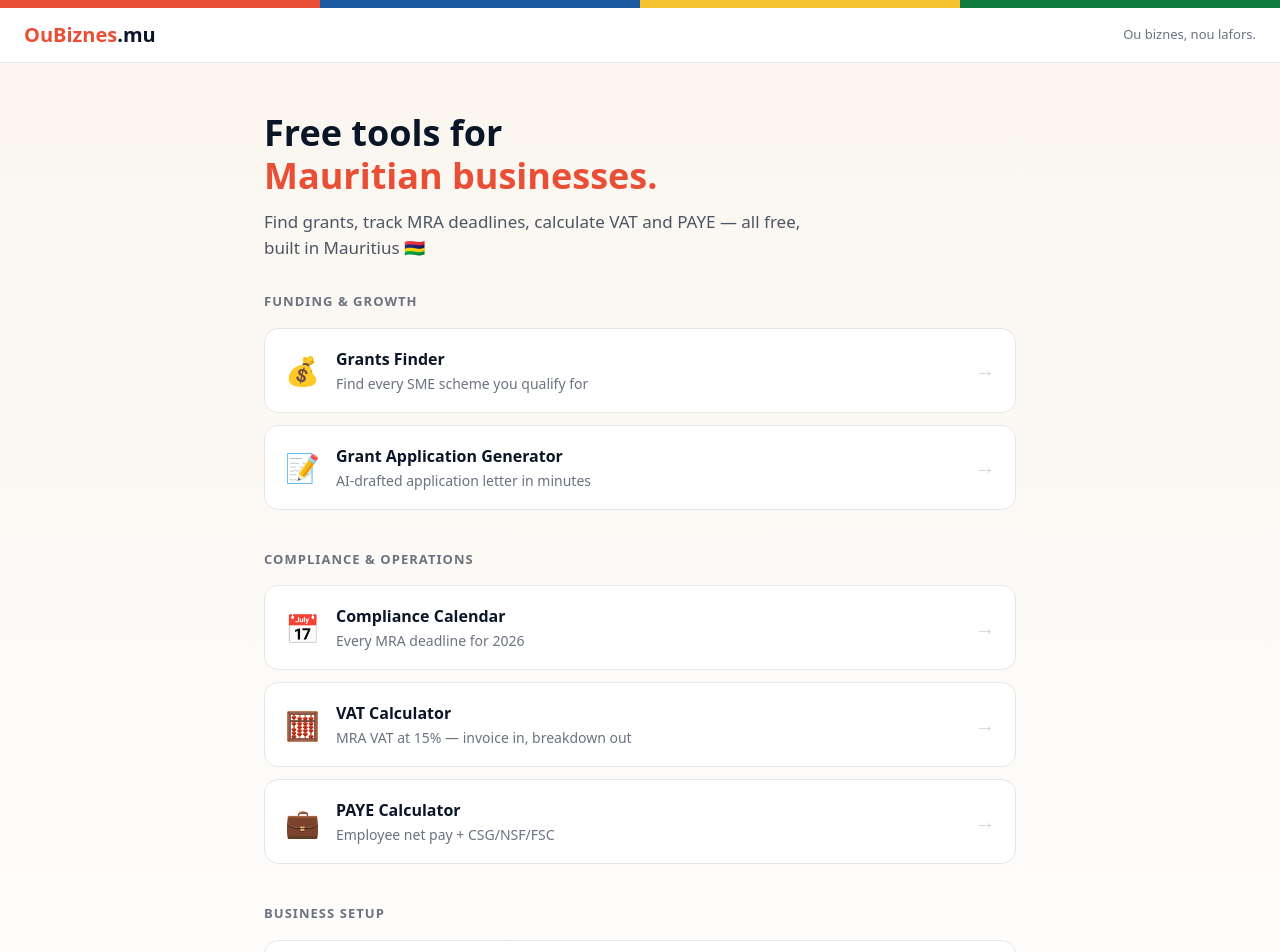
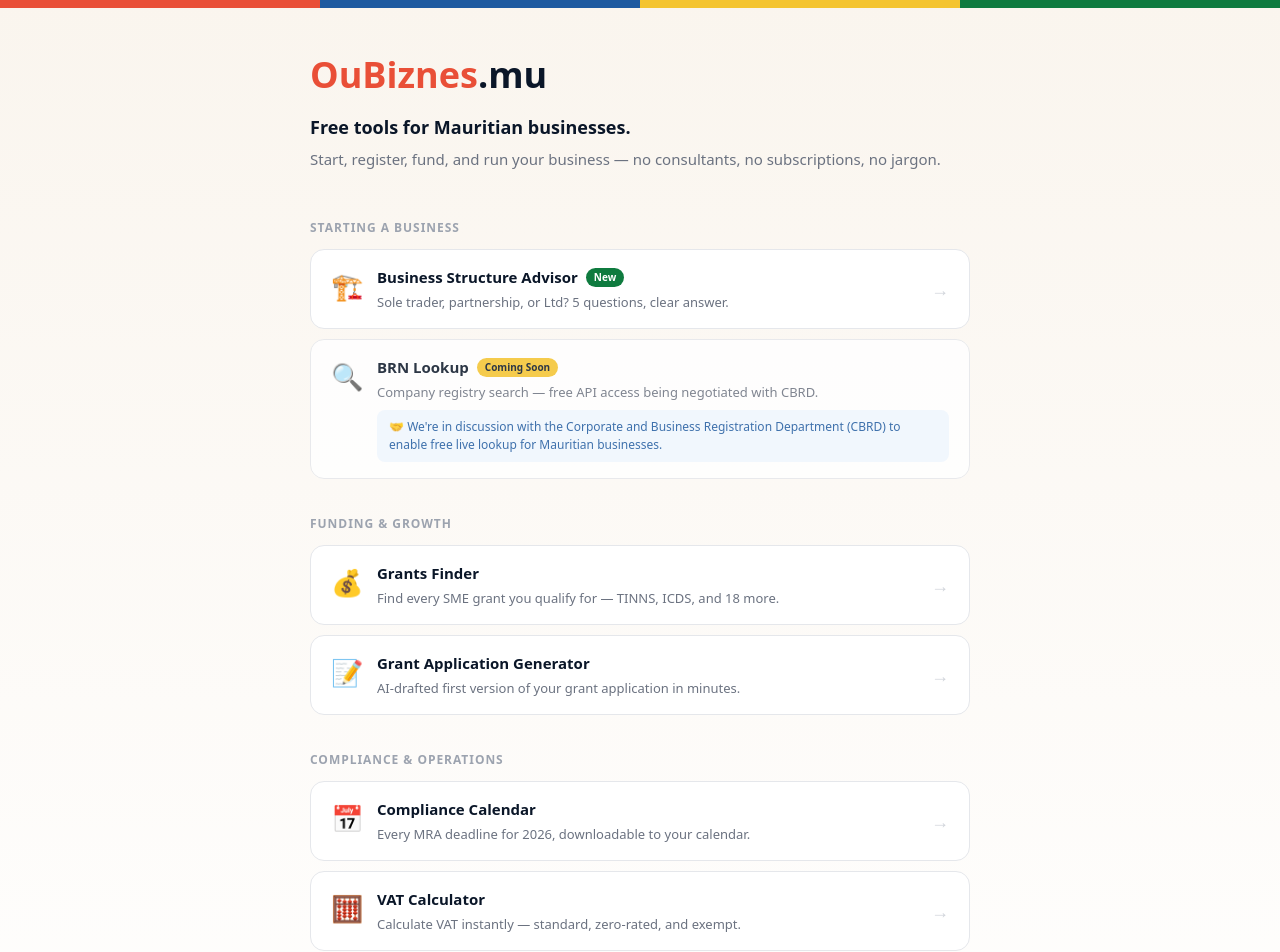
Before and after one commit to pravish1922-ctrl/oubiznes, a Next.js app: page / in a window 1280 px wide. Shown: the top 952 px of the page. Built offline with nearby package versions, Linux system fonts and the light colour scheme.

Commit message:
Update page.tsx

```diff
--- a/app/page.tsx
+++ b/app/page.tsx
@@ -1,112 +1,193 @@
 "use client";
-import Link from 'next/link'
+import Link from "next/link";
+import { useState } from "react";
 
-const NAVY = '#0A1628'
-const CORAL = '#E94F37'
-const GOLD = '#F4C430'
-const GREEN = '#0F7B3F'
-const BLUE = '#1E5AA0'
+const NAVY = "#0A1628";
+const CORAL = "#E94F37";
+const GOLD = "#F4C430";
+const GREEN = "#0F7B3F";
+const BLUE = "#1E5AA0";
 
 const tools = [
   {
-    group: 'Funding & Growth',
+    group: "Starting a Business",
     items: [
-      { href: '/grants', label: 'Grants Finder', desc: 'Find every SME scheme you qualify for', emoji: '💰' },
-      { href: '/apply', label: 'Grant Application Generator', desc: 'AI-drafted application letter in minutes', emoji: '📝' },
+      {
+        href: "/structure",
+        emoji: "🏗️",
+        title: "Business Structure Advisor",
+        desc: "Sole trader, partnership, or Ltd? 5 questions, clear answer.",
+        tag: "New",
+        tagColor: GREEN,
+        live: true,
+      },
+      {
+        href: "/lookup",
+        emoji: "🔍",
+        title: "BRN Lookup",
+        desc: "Company registry search — free API access being negotiated with CBRD.",
+        tag: "Coming Soon",
+        tagColor: GOLD,
+        tagTextColor: NAVY,
+        live: false,
+        notice: "We're in discussion with the Corporate and Business Registration Department (CBRD) to enable free live lookup for Mauritian businesses.",
+      },
     ],
   },
   {
-    group: 'Compliance & Operations',
+    group: "Funding & Growth",
     items: [
-      { href: '/calendar', label: 'Compliance Calendar', desc: 'Every MRA deadline for 2026', emoji: '📅' },
-      { href: '/vat', label: 'VAT Calculator', desc: 'MRA VAT at 15% — invoice in, breakdown out', emoji: '🧮' },
-      { href: '/paye', label: 'PAYE Calculator', desc: 'Employee net pay + CSG/NSF/FSC', emoji: '💼' },
+      {
+        href: "/grants",
+        emoji: "💰",
+        title: "Grants Finder",
+        desc: "Find every SME grant you qualify for — TINNS, ICDS, and 18 more.",
+        live: true,
+      },
+      {
+        href: "/apply",
+        emoji: "📝",
+        title: "Grant Application Generator",
+        desc: "AI-drafted first version of your grant application in minutes.",
+        live: true,
+      },
     ],
   },
   {
-    group: 'Business Setup',
+    group: "Compliance & Operations",
     items: [
-      { href: '/lookup', label: 'BRN Lookup', desc: 'Search any Mauritian registered company', emoji: '🔍' },
+      {
+        href: "/calendar",
+        emoji: "📅",
+        title: "Compliance Calendar",
+        desc: "Every MRA deadline for 2026, downloadable to your calendar.",
+        live: true,
+      },
+      {
+        href: "/vat",
+        emoji: "🧮",
+        title: "VAT Calculator",
+        desc: "Calculate VAT instantly — standard, zero-rated, and exempt.",
+        live: true,
+      },
+      {
+        href: "/paye",
+        emoji: "👥",
+        title: "PAYE Calculator",
+        desc: "Net pay, employer contributions, CSG and NSF in one click.",
+        live: true,
+      },
     ],
   },
-]
+];
 
 export default function Home() {
+  const [hoveredHref, setHoveredHref] = useState(null);
+
   return (
-    <div style={{ background: 'linear-gradient(to bottom, #FAF5EE, #fff)', colorScheme: 'light', minHeight: '100vh' }}>
+    <div style={{ background: "linear-gradient(to bottom, #FAF5EE, #fff)", colorScheme: "light", minHeight: "100vh" }}>
       {/* Flag bar */}
-      <div style={{ height: 8, display: 'flex' }}>
+      <div style={{ height: 8, display: "flex" }}>
         <div style={{ flex: 1, background: CORAL }} />
         <div style={{ flex: 1, background: BLUE }} />
         <div style={{ flex: 1, background: GOLD }} />
         <div style={{ flex: 1, background: GREEN }} />
       </div>
 
-      {/* Header */}
-      <header style={{ background: '#fff', borderBottom: '1px solid #e5e7eb', padding: '12px 24px', display: 'flex', alignItems: 'center', justifyContent: 'space-between' }}>
-        <div>
-          <span style={{ fontWeight: 800, fontSize: 20, color: CORAL }}>OuBiznes</span>
-          <span style={{ fontWeight: 800, fontSize: 20, color: NAVY }}>.mu</span>
+      <div style={{ maxWidth: 700, margin: "0 auto", padding: "40px 20px" }}>
+        {/* Hero */}
+        <div style={{ marginBottom: 48 }}>
+          <div style={{ marginBottom: 12 }}>
+            <span style={{ fontWeight: 900, fontSize: 36, color: CORAL }}>OuBiznes</span>
+            <span style={{ fontWeight: 900, fontSize: 36, color: NAVY }}>.mu</span>
           </div>
-        <span style={{ fontSize: 13, color: '#6b7280' }}>Ou biznes, nou lafors.</span>
-      </header>
-
-      {/* Hero */}
-      <div style={{ maxWidth: 800, margin: '0 auto', padding: '48px 24px 32px' }}>
-        <h1 style={{ fontSize: 36, fontWeight: 800, color: NAVY, marginBottom: 12, lineHeight: 1.2 }}>
-          <span style={{ display: 'block' }}>Free tools for</span>
-          <span style={{ display: 'block', color: CORAL }}>Mauritian businesses.</span>
-        </h1>
-        <p style={{ fontSize: 17, color: '#4b5563', maxWidth: 560 }}>
-          Find grants, track MRA deadlines, calculate VAT and PAYE — all free, built in Mauritius 🇲🇺
+          <p style={{ fontSize: 18, color: NAVY, fontWeight: 700, marginBottom: 6 }}>
+            Free tools for Mauritian businesses.
+          </p>
+          <p style={{ fontSize: 15, color: "#6b7280", lineHeight: 1.6 }}>
+            Start, register, fund, and run your business — no consultants, no subscriptions, no jargon.
           </p>
         </div>
 
         {/* Tool groups */}
-      <div style={{ maxWidth: 800, margin: '0 auto', padding: '0 24px 64px' }}>
         {tools.map(group => (
-          <div key={group.group} style={{ marginBottom: 40 }}>
-            <h2 style={{ fontSize: 13, fontWeight: 700, color: '#6b7280', letterSpacing: '0.08em', textTransform: 'uppercase', marginBottom: 16 }}>
+          <div key={group.group} style={{ marginBottom: 36 }}>
+            <h2 style={{ fontSize: 12, fontWeight: 700, color: "#9ca3af", letterSpacing: "0.08em", textTransform: "uppercase", marginBottom: 12 }}>
               {group.group}
             </h2>
-            <div style={{ display: 'flex', flexDirection: 'column', gap: 12 }}>
-              {group.items.map(tool => (
-                <Link key={tool.href} href={tool.href} style={{ textDecoration: 'none' }}>
-                  <div style={{
-                    background: '#fff',
-                    border: '1.5px solid #e5e7eb',
+            <div style={{ display: "flex", flexDirection: "column", gap: 10 }}>
+              {group.items.map(tool => {
+                const isHovered = hoveredHref === tool.href;
+                const card = (
+                  <div
+                    style={{
+                      background: "#fff",
+                      border: `1.5px solid ${isHovered && tool.live ? CORAL : "#e5e7eb"}`,
                       borderRadius: 14,
-                    padding: '18px 20px',
-                    display: 'flex',
-                    alignItems: 'center',
-                    gap: 16,
-                    transition: 'border-color 0.15s',
-                    cursor: 'pointer',
+                      padding: "16px 20px",
+                      display: "flex",
+                      alignItems: "flex-start",
+                      gap: 14,
+                      cursor: tool.live ? "pointer" : "default",
+                      transition: "border-color 0.15s ease",
+                      opacity: tool.live ? 1 : 0.85,
                     }}
-                    onMouseOver={e => (e.currentTarget.style.borderColor = CORAL)}
-                    onMouseOut={e => (e.currentTarget.style.borderColor = '#e5e7eb')}
+                    onMouseEnter={() => setHoveredHref(tool.href)}
+                    onMouseLeave={() => setHoveredHref(null)}
                   >
-                    <span style={{ fontSize: 28 }}>{tool.emoji}</span>
-                    <div>
-                      <div style={{ fontWeight: 700, color: NAVY, fontSize: 16 }}>{tool.label}</div>
-                      <div style={{ color: '#6b7280', fontSize: 14, marginTop: 2 }}>{tool.desc}</div>
+                    <span style={{ fontSize: 26, flexShrink: 0, marginTop: 1 }}>{tool.emoji}</span>
+                    <div style={{ flex: 1 }}>
+                      <div style={{ display: "flex", alignItems: "center", gap: 8, marginBottom: 4, flexWrap: "wrap" }}>
+                        <span style={{ fontWeight: 700, fontSize: 15, color: NAVY }}>{tool.title}</span>
+                        {tool.tag && (
+                          <span style={{
+                            background: tool.tagColor,
+                            color: tool.tagTextColor || "#fff",
+                            fontSize: 10, fontWeight: 700,
+                            padding: "2px 8px", borderRadius: 99,
+                          }}>
+                            {tool.tag}
+                          </span>
+                        )}
                       </div>
-                    <span style={{ marginLeft: 'auto', color: '#d1d5db', fontSize: 20 }}>→</span>
+                      <p style={{ fontSize: 13, color: "#6b7280", margin: 0, lineHeight: 1.5 }}>{tool.desc}</p>
+                      {tool.notice && (
+                        <div style={{ marginTop: 8, background: "#F0F7FF", borderRadius: 8, padding: "8px 12px" }}>
+                          <p style={{ fontSize: 12, color: "#1E5AA0", margin: 0, lineHeight: 1.5 }}>
+                            🤝 {tool.notice}
+                          </p>
                         </div>
+                      )}
+                    </div>
+                    {tool.live && (
+                      <span style={{ color: "#d1d5db", fontSize: 18, flexShrink: 0, alignSelf: "center" }}>→</span>
+                    )}
+                  </div>
+                );
+
+                return tool.live ? (
+                  <Link key={tool.href} href={tool.href} style={{ textDecoration: "none" }}>
+                    {card}
                   </Link>
-              ))}
+                ) : (
+                  <div key={tool.href}>{card}</div>
+                );
+              })}
             </div>
           </div>
         ))}
+
+        {/* Footer tagline */}
+        <div style={{ textAlign: "center", paddingTop: 24, borderTop: "1px solid #e5e7eb" }}>
+          <p style={{ fontSize: 14, color: "#9ca3af", fontStyle: "italic" }}>
+            Ou biznes, nou lafors. 🇲🇺
+          </p>
+          <p style={{ fontSize: 12, color: "#d1d5db", marginTop: 4 }}>
+            © 2026 OuBiznes.mu ·{" "}
+            <a href="mailto:contact@oubiznes.mu" style={{ color: CORAL, textDecoration: "underline" }}>contact@oubiznes.mu</a>
+          </p>
         </div>
-
-      {/* Footer */}
-      <footer style={{ background: '#fff', borderTop: '1px solid #e5e7eb', padding: '20px 24px', textAlign: 'center' }}>
-        <p style={{ fontSize: 13, color: '#9ca3af' }}>
-          © 2026 OuBiznes.mu · Built in Mauritius 🇲🇺 ·{' '}
-          <a href="mailto:contact@oubiznes.mu" style={{ color: CORAL }}>Contact us</a>
-        </p>
-      </footer>
       </div>
-  )
+    </div>
+  );
 }
```
Lines whose indentation alone changed are shown as unchanged.
